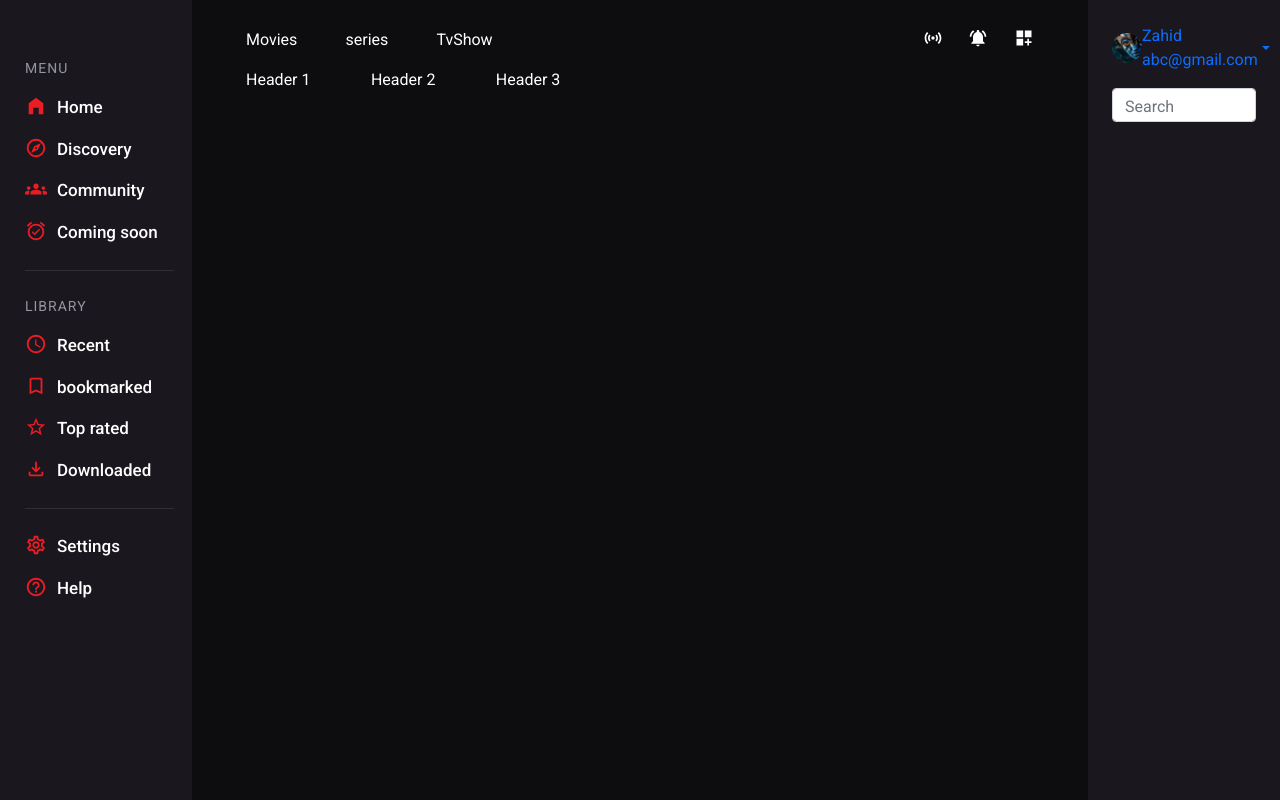
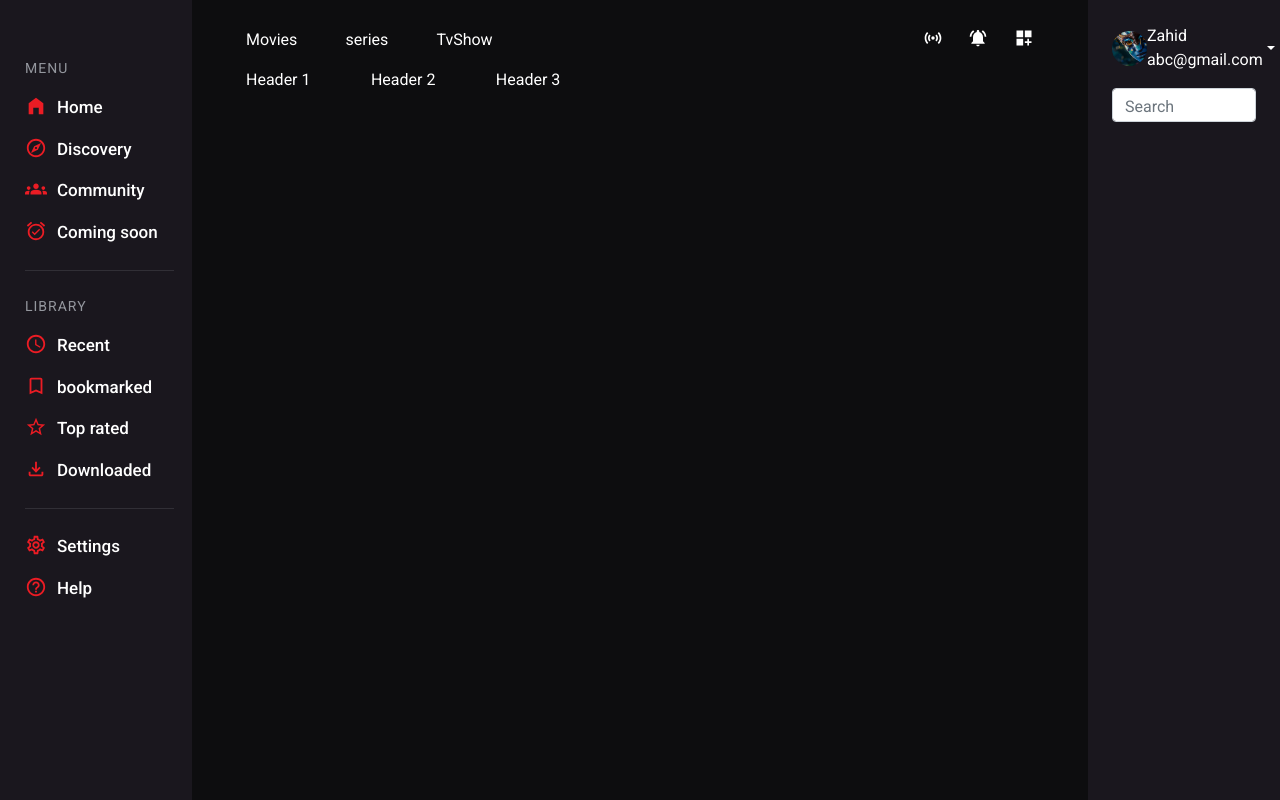
Before and after one commit to zahidhu123/movie-app, a React (Create React App) app: page / in a window 1280 px wide. Built offline with nearby package versions, Linux system fonts and the light colour scheme.

Commit message:
search sectionn

```diff
--- a/src/component/profile/profile.css
+++ b/src/component/profile/profile.css
@@ -1,6 +1,6 @@
 .avatar-wrapper1{
-    width: 30px;
-    height: 30px;
+    width: 35px;
+    height: 35px;
 }
 .avatar-img1{
     width: 100%;
@@ -9,3 +9,7 @@
     object-fit: cover;
 
 }
+
+a{
+    color: white;
+}
```
